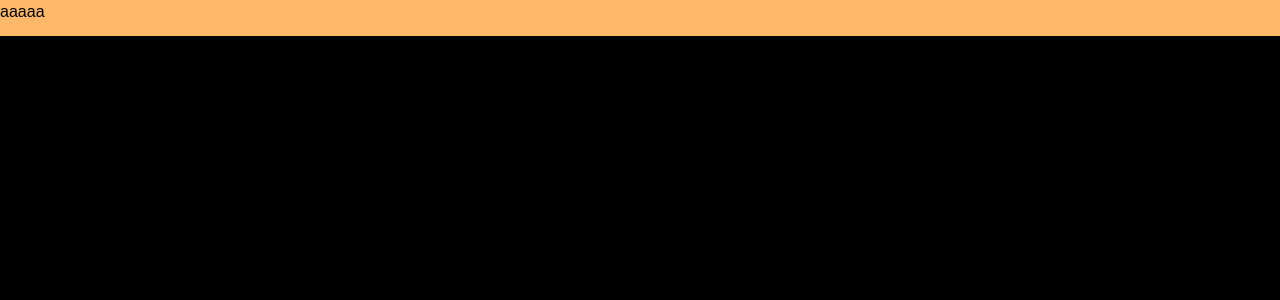
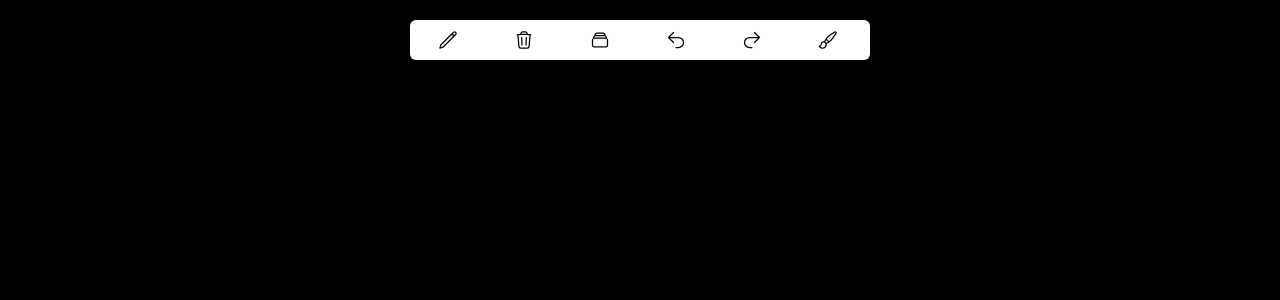
Before and after one commit to AJ-SM/WebPaint, a Next.js app in the folder wpaint/: page /board in a window 1280 px wide. Shown: the top 300 px of the page. Built offline with nearby package versions, Linux system fonts and the light colour scheme.

Commit message:
added nav

```diff
--- a/wpaint/app/board/page.tsx
+++ b/wpaint/app/board/page.tsx
@@ -108,24 +108,54 @@ export default function Board(){
 
     return (
         <>
-        <div className=" flex absolute w-screen h-9 bg-orange-300 text-black" >
-            <div>
-                a
+        <div className=" absolute mt-5 flex justify-center items-center w-screen  h-9 bg-black" >
+             <div className=" p-5 mt-1 flex gap-10 items-center absolute bg-white h-9 text-black w-115 rounded-md ">
+
+            <div className=" cursor-pointer hover:bg-slate-200 h-9 flex justify-center items-center w-9 p-2 rounded-2xl">
+                <svg xmlns="http://www.w3.org/2000/svg" fill="none" viewBox="0 0 24 24" strokeWidth={1.5} stroke="currentColor" className="size-5">
+                <path strokeLinecap="round" strokeLinejoin="round" d="m16.862 4.487 1.687-1.688a1.875 1.875 0 1 1 2.652 2.652L6.832 19.82a4.5 4.5 0 0 1-1.897 1.13l-2.685.8.8-2.685a4.5 4.5 0 0 1 1.13-1.897L16.863 4.487Zm0 0L19.5 7.125" />
+                </svg>
+
             </div>
-            <div>
-                a
+            <div className=" cursor-pointer hover:bg-slate-200 h-9 flex justify-center items-center w-9 p-2 rounded-2xl">
+
+                <svg xmlns="http://www.w3.org/2000/svg" fill="none" viewBox="0 0 24 24" stroke-width="1.5" stroke="currentColor" class="size-6">
+                <path stroke-linecap="round" stroke-linejoin="round" d="m14.74 9-.346 9m-4.788 0L9.26 9m9.968-3.21c.342.052.682.107 1.022.166m-1.022-.165L18.16 19.673a2.25 2.25 0 0 1-2.244 2.077H8.084a2.25 2.25 0 0 1-2.244-2.077L4.772 5.79m14.456 0a48.108 48.108 0 0 0-3.478-.397m-12 .562c.34-.059.68-.114 1.022-.165m0 0a48.11 48.11 0 0 1 3.478-.397m7.5 0v-.916c0-1.18-.91-2.164-2.09-2.201a51.964 51.964 0 0 0-3.32 0c-1.18.037-2.09 1.022-2.09 2.201v.916m7.5 0a48.667 48.667 0 0 0-7.5 0" />
+                </svg>
+
+
             </div>
-            <div>
-                a
+            <div className=" cursor-pointer hover:bg-slate-200 h-9 flex justify-center items-center w-9 p-2 rounded-2xl">
+            <svg xmlns="http://www.w3.org/2000/svg" fill="none" viewBox="0 0 24 24" stroke-width="1.5" stroke="currentColor" class="size-6">
+            <path stroke-linecap="round" stroke-linejoin="round" d="M6 6.878V6a2.25 2.25 0 0 1 2.25-2.25h7.5A2.25 2.25 0 0 1 18 6v.878m-12 0c.235-.083.487-.128.75-.128h10.5c.263 0 .515.045.75.128m-12 0A2.25 2.25 0 0 0 4.5 9v.878m13.5-3A2.25 2.25 0 0 1 19.5 9v.878m0 0a2.246 2.246 0 0 0-.75-.128H5.25c-.263 0-.515.045-.75.128m15 0A2.25 2.25 0 0 1 21 12v6a2.25 2.25 0 0 1-2.25 2.25H5.25A2.25 2.25 0 0 1 3 18v-6c0-.98.626-1.813 1.5-2.122" />
+            </svg>
+
             </div>
-            <div>
-                a
+
+            <div className=" cursor-pointer hover:bg-slate-200 h-9 flex justify-center items-center w-9 p-2 rounded-2xl">
+                    <svg xmlns="http://www.w3.org/2000/svg" fill="none" viewBox="0 0 24 24" stroke-width="1.5" stroke="currentColor" class="size-6">
+                    <path stroke-linecap="round" stroke-linejoin="round" d="M9 15 3 9m0 0 6-6M3 9h12a6 6 0 0 1 0 12h-3" />
+                    </svg>
+
+
             </div>
-            <div>
-                a
+            <div  className=" cursor-pointer hover:bg-slate-200 h-9 flex justify-center items-center w-9 p-2 rounded-2xl">
+                <svg xmlns="http://www.w3.org/2000/svg" fill="none" viewBox="0 0 24 24" stroke-width="1.5" stroke="currentColor" class="size-6">
+                <path stroke-linecap="round" stroke-linejoin="round" d="m15 15 6-6m0 0-6-6m6 6H9a6 6 0 0 0 0 12h3" />
+                </svg>
+
+            </div>
+            <div  className=" cursor-pointer hover:bg-slate-200 h-9 flex justify-center items-center w-9 p-2 rounded-2xl">
+                <svg xmlns="http://www.w3.org/2000/svg" fill="none" viewBox="0 0 24 24" stroke-width="1.5" stroke="currentColor" class="size-6">
+                <path stroke-linecap="round" stroke-linejoin="round" d="M9.53 16.122a3 3 0 0 0-5.78 1.128 2.25 2.25 0 0 1-2.4 2.245 4.5 4.5 0 0 0 8.4-2.245c0-.399-.078-.78-.22-1.128Zm0 0a15.998 15.998 0 0 0 3.388-1.62m-5.043-.025a15.994 15.994 0 0 1 1.622-3.395m3.42 3.42a15.995 15.995 0 0 0 4.764-4.648l3.876-5.814a1.151 1.151 0 0 0-1.597-1.597L14.146 6.32a15.996 15.996 0 0 0-4.649 4.763m3.42 3.42a6.776 6.776 0 0 0-3.42-3.42" />
+                </svg>
+
+
             </div>
 
         </div>
+        </div>
+
         <canvas ref={canvaref} className="flex justify-center items-center h-screen w-screen bg-black"/>
         </>
 
```
